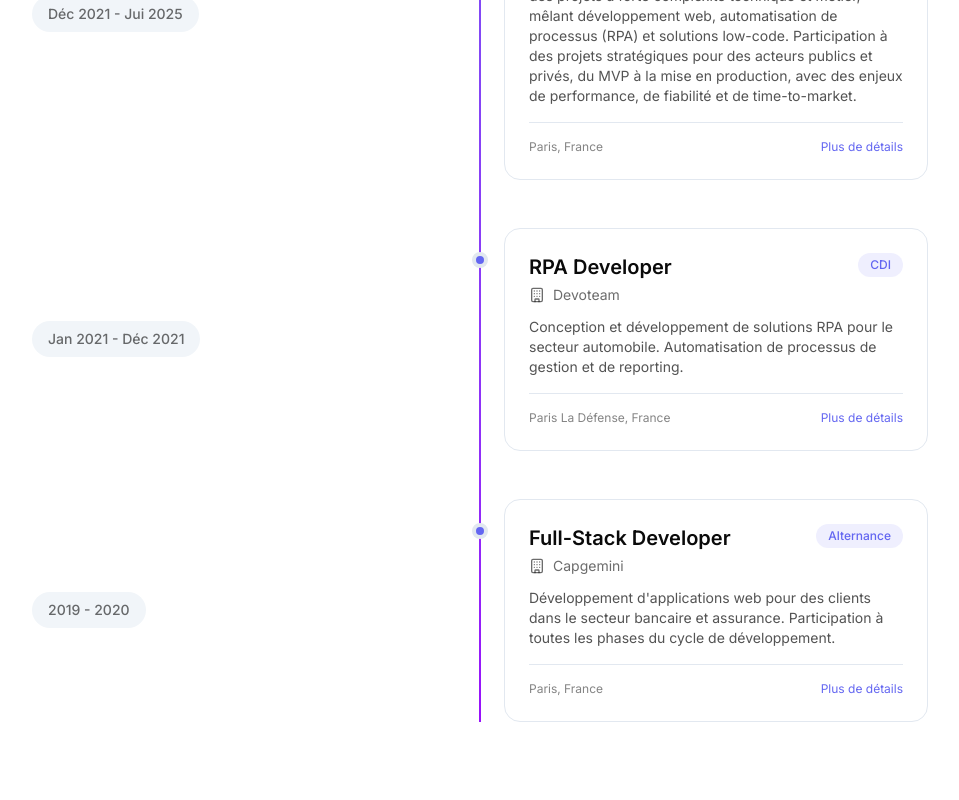
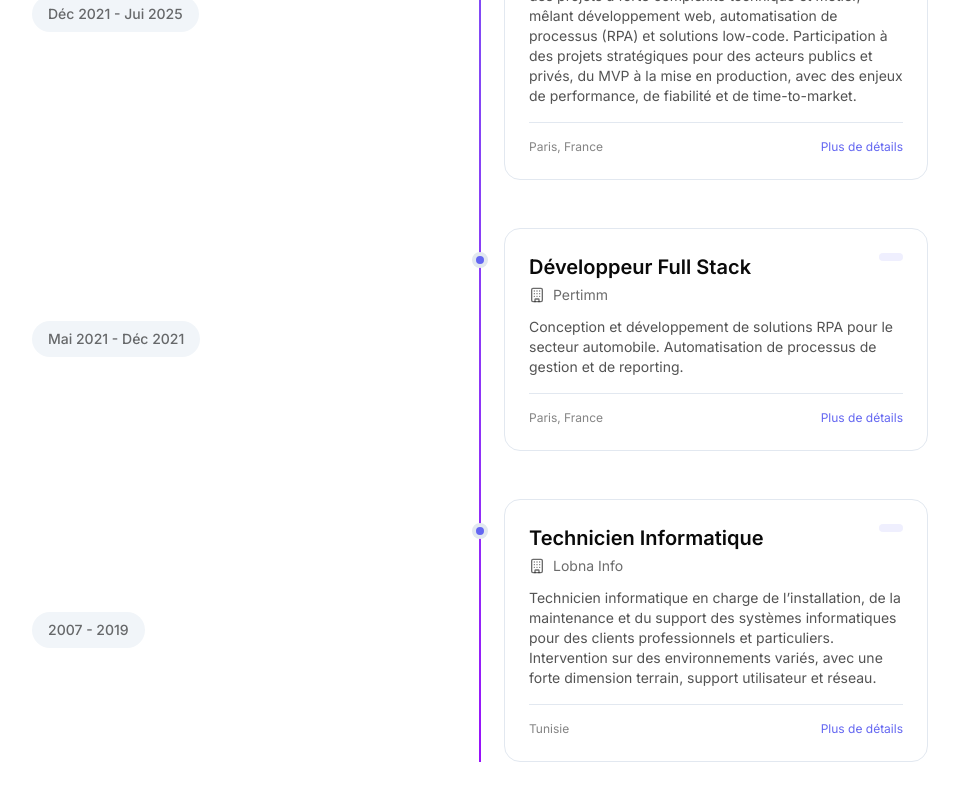
Before and after one commit to Rzied/RZportfolio-, a Next.js app: page / in a window 1280 px wide. Shown: the part 7270-8070 px from the top of the page, without its empty margins (160-1119 px from the left). Built offline with nearby package versions, Linux system fonts and the light colour scheme.

Commit message:
feat: completely restructure work experience
- Update role titles and companies
- Add Pertimm and Lobna Info experiences
- Remove employment type badges
- Update all descriptions and achievements
- Reflect actual career progression accurately

Co-Authored-By: Claude Opus 4.6 <noreply@anthropic.com>

```diff
--- a/components/sections/Experience.tsx
+++ b/components/sections/Experience.tsx
@@ -7,11 +7,10 @@ import { useRef, useState } from 'react'
 
 const experiences = [
   {
-    title: 'Freelance Consultant',
+    title: 'Consultant Freelance',
     company: 'Indépendant',
     period: 'Sep 2023 - Présent',
     location: 'Paris, France',
-    type: 'Freelance',
     description: 'Développement web et consulting RPA pour divers clients. Création de solutions sur mesure et optimisation de processus métier.',
     achievements: [
       'Développement de plateforme e-commerce complète (Maison-Janah)',
@@ -27,7 +26,6 @@ const experiences = [
     company: 'Kaora-Partners',
     period: 'Déc 2021 - Jui 2025',
     location: 'Paris, France',
-    type: 'CDI',
     description: 'Consultant et développeur Full Stack intervenant sur des projets à forte complexité technique et métier, mêlant développement web, automatisation de processus (RPA) et solutions low-code. Participation à des projets stratégiques pour des acteurs publics et privés, du MVP à la mise en production, avec des enjeux de performance, de fiabilité et de time-to-market.',
     achievements: [
       'Automatisation de 15+ processus métier',
@@ -43,34 +41,33 @@ const experiences = [
     technologies: ['UiPath', 'SQL', 'PHP/ Laravel 8', 'Node.js', 'Git', 'Vue.js', 'jQuery', 'JavaScript', 'Power Apps', 'Dataverse', 'Power Automate', 'API', 'dépannage production'],
   },
   {
-    title: 'RPA Developer',
-    company: 'Devoteam',
-    period: 'Jan 2021 - Déc 2021',
-    location: 'Paris La Défense, France',
-    type: 'CDI',
+    title: 'Développeur Full Stack',
+    company: 'Pertimm',
+    period: 'Mai 2021 - Déc 2021',
+    location: 'Paris, France',
     description: 'Conception et développement de solutions RPA pour le secteur automobile. Automatisation de processus de gestion et de reporting.',
     achievements: [
-      'Automatisation des processus de gestion des stocks',
-      'Intégration multi-systèmes (SAP, Excel, Web)',
-      'Optimisation des processus de reporting financier',
-      'Gestion des incidents et maintenance évolutive',
+      'Mise en place d’une plateforme e-commerce B2B / B2C pour des clients grands comptes', 'Intégration et configuration d’un moteur de recherche interne basé sur Elasticsearch',
+      'Intégration et configuration d’un moteur de recherche interne basé sur Elasticsearch',
+      'Optimisation des performances front-end et back-end (temps de chargement, requêtes, indexation)',
+      'Amélioration de la pertinence des résultats de recherche et de la navigation utilisateur',
     ],
-    technologies: ['UiPath', 'Automation Anywhere', 'Blue Prism', 'SAP', 'Excel VBA'],
+    technologies: ['JavaScript', 'Elasticsearch', 'Front-end & Back-end web', 'APIs', 'Git', 'Docker', 'Vue.js', 'Node.js'],
   },
   {
-    title: 'Full-Stack Developer',
-    company: 'Capgemini',
-    period: '2019 - 2020',
-    location: 'Paris, France',
-    type: 'Alternance',
-    description: 'Développement d\'applications web pour des clients dans le secteur bancaire et assurance. Participation à toutes les phases du cycle de développement.',
+    title: 'Technicien Informatique',
+    company: 'Lobna Info',
+    period: '2007 - 2019',
+    location: 'Tunisie',
+    description: 'Technicien informatique en charge de l’installation, de la maintenance et du support des systèmes informatiques pour des clients professionnels et particuliers. Intervention sur des environnements variés, avec une forte dimension terrain, support utilisateur et réseau.',
     achievements: [
-      'Développement de features front-end et back-end',
-      'Participation aux revues de code et architecture',
-      'Rédaction de tests unitaires et d\'intégration',
-      'Collaboration agile avec les équipes métier',
+      'Installation, configuration et maintenance de matériel informatique et logiciels',
+      'Diagnostic et résolution d’incidents techniques(hardware, software, systèmes)',
+      'Mise en place et configuration de réseaux informatiques(postes, imprimantes, périphériques)',
+      'Assistance technique auprès des utilisateurs et accompagnement au quotidien',
+      'Formation des utilisateurs aux outils informatiques et bonnes pratiques',
     ],
-    technologies: ['React', 'Node.js', 'MongoDB', 'Docker', 'Jenkins'],
+    technologies: ['Windows', 'Matériel informatique & périphériques', 'Réseaux(LAN, câblage, configuration)', 'Support technique'],
   },
 ]
 
```
